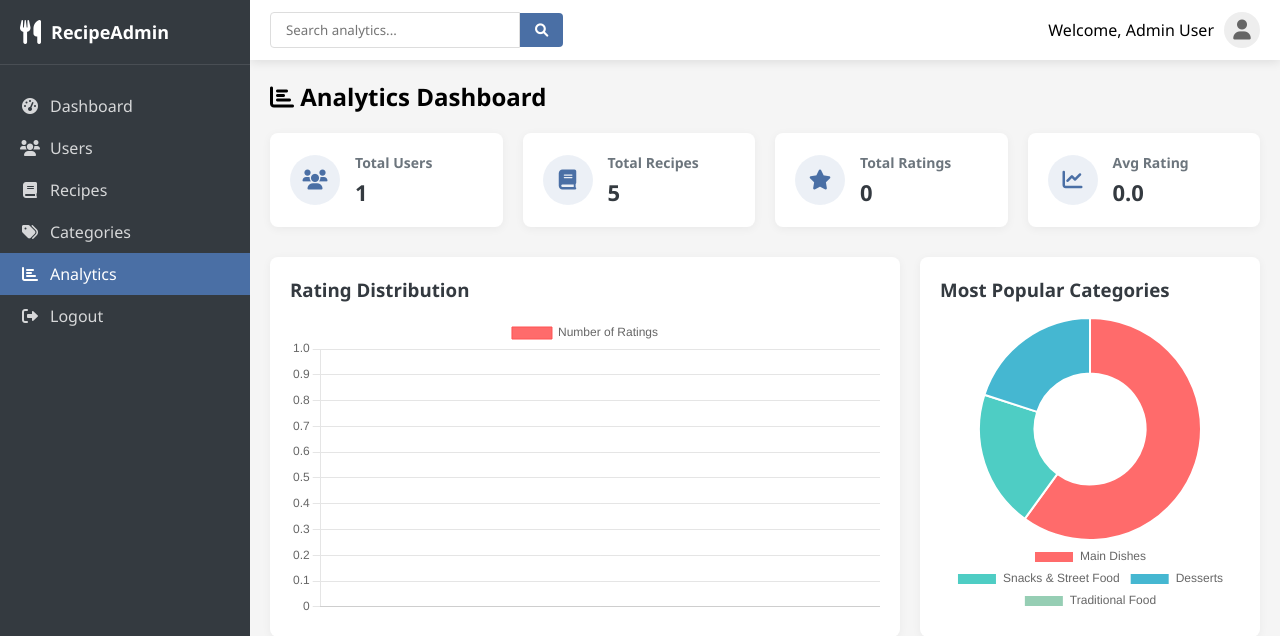
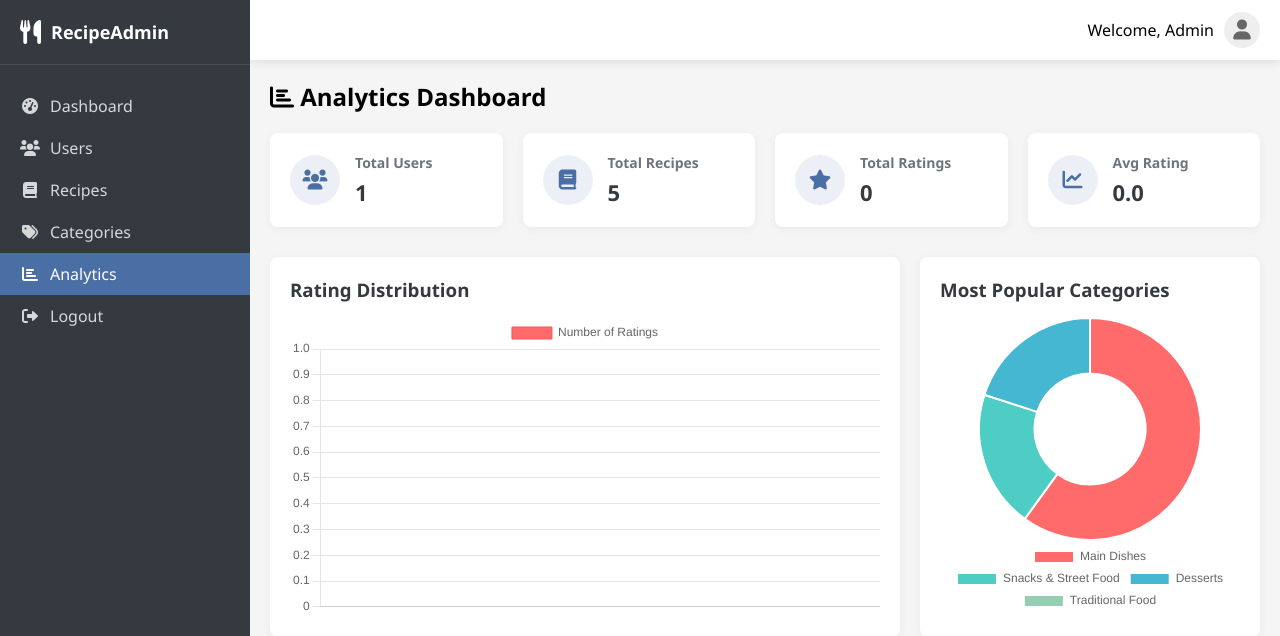
Before and after one commit to SXLau/recipe-fyp, a PHP site: page /admin/analytics.php in a window 1280 px wide. Shown: the top 636 px of the page. Run offline with PHP 8.4, Linux system fonts and the light colour scheme; a user stored in the database is signed in; data comes from the database, SQL or seed files in the repository; data that the repository does not hold is empty.

Commit message:
Completed V1

```diff
--- a/admin/analytics.php
+++ b/admin/analytics.php
@@ -99,10 +99,6 @@ $recent_activity_result = $conn->query($recent_activity_query);
         <div class="main-content">
             <!-- Top Bar -->
             <div class="top-bar">
-                <div class="search-bar">
-                    <input type="text" placeholder="Search analytics..." id="analytics-search">
-                    <button><i class="fas fa-search"></i></button>
-                </div>
                 <div class="user-info">
                     <span>Welcome, <?php echo htmlspecialchars($_SESSION['user_name']); ?></span>
                     <div class="avatar">
--- a/admin/index.php
+++ b/admin/index.php
@@ -91,10 +91,6 @@ $category_stats = $conn->query($category_stats_query);
         <!-- Main Content Area -->
         <main class="main-content">
             <header class="top-bar">
-                <div class="search-bar">
-                    <input type="text" placeholder="Search...">
-                    <button><i class="fas fa-search"></i></button>
-                </div>
                 <div class="user-info">
                     <span><?php echo htmlspecialchars($_SESSION['user_name']); ?></span>
                     <div class="avatar">
--- a/css/admin.css
+++ b/css/admin.css
@@ -225,17 +225,24 @@ body.admin-login {
 }
 
 .category-thumbnail {
-    height: 160px;
+    width: 100%;
+    aspect-ratio: 16 / 9;
     border-radius: 8px;
     overflow: hidden;
     margin-bottom: 15px;
     background: #f8f9fa;
-    display: flex;
-    align-items: center;
-    justify-content: center;
+    position: relative;
+}
+
+.category-thumbnail::before {
+    content: "";
+    display: block;
+    padding-top: 56.25%;
 }
 
 .category-thumbnail img {
+    position: absolute;
+    inset: 0;
     width: 100%;
     height: 100%;
     object-fit: cover;
@@ -624,31 +631,11 @@ body.admin-login {
     z-index: 100;
 }
 
-.search-bar {
-    display: flex;
-    align-items: center;
-}
-
-.search-bar input {
-    padding: 8px 15px;
-    border: 1px solid #ddd;
-    border-radius: 4px 0 0 4px;
-    outline: none;
-    width: 250px;
-}
-
-.search-bar button {
-    padding: 8px 15px;
-    background-color: var(--primary-color);
-    color: white;
-    border: none;
-    border-radius: 0 4px 4px 0;
-    cursor: pointer;
-}
 
 .user-info {
     display: flex;
     align-items: center;
+    margin-left: auto;
 }
 
 .user-info span {
--- a/database_schema.sql
+++ b/database_schema.sql
@@ -64,7 +64,7 @@ INSERT INTO categories (name, slug, description) VALUES
 -- Insert sample admin user (password: admin123)
 
 INSERT INTO users (name, email, password, role) VALUES
-('Admin User', 'admin@recipecraft.com', '$2y$10$TKh8H1.PfQx37YgCzwiKb.KjNyWgaHb9cbcoQgdIVFlYg7B77UdFm', 'admin');
+('Admin', 'admin@recipecraft.com', '$2y$10$TKh8H1.PfQx37YgCzwiKb.KjNyWgaHb9cbcoQgdIVFlYg7B77UdFm', 'admin');
 
 -- Insert sample recipes
 INSERT INTO recipes (title, description, ingredients, steps, category_id, image, prep_time) VALUES
```
Also changed, not shown: admin/categories.php (+0 -22 lines), admin/recipes.php (+1 -22 lines), admin/users.php (+11 -26 lines).
